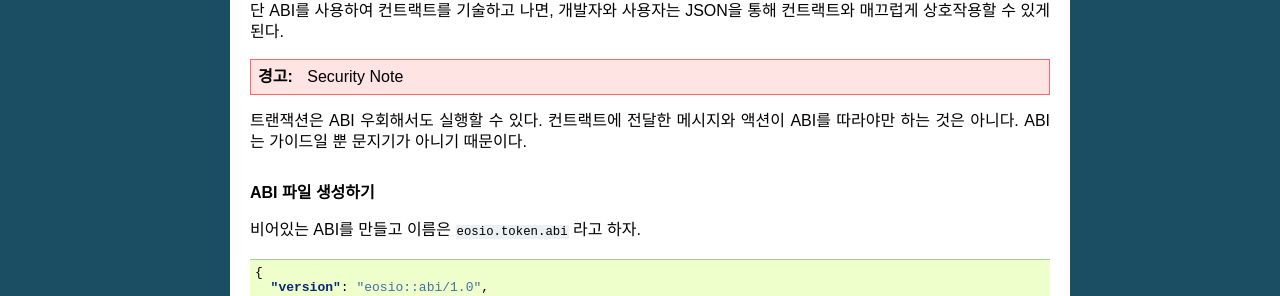
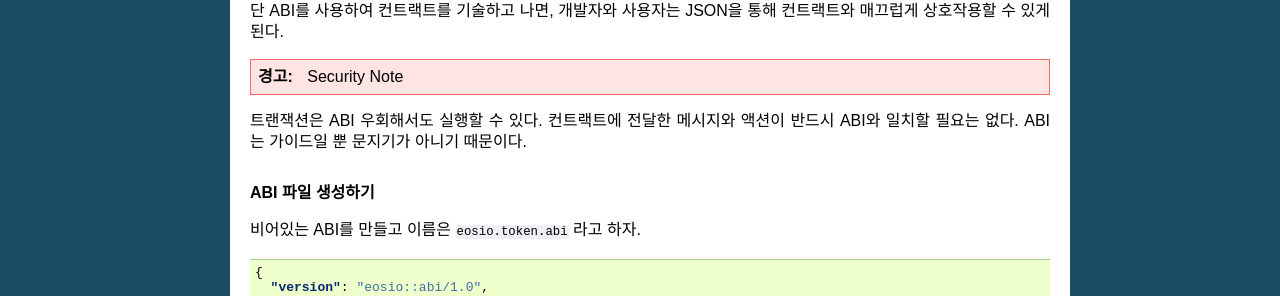
Before and after one commit to eosdevkr/eosio-doc, a Sphinx documentation site: the page built from docs/eosio-home/the-abi.rst, in a window 1280 px wide and 900 px high. Shown: the part 404-700 px from the top of the window. Built offline with Sphinx 7.4.7, drawn with Linux system fonts in a browser that asks for light colours.

Commit message:
Update docs/eosio-home/the-abi.rst
Co-Authored-By: code0xff <31336310+code0xff@users.noreply.github.com>

```diff
--- a/docs/eosio-home/the-abi.rst
+++ b/docs/eosio-home/the-abi.rst
@@ -20,7 +20,7 @@ Application Binary Interface(ABI)는 사용자 액션의 JSON과 Binary 표현
 .. warning:: Security Note
 
 트랜잭션은 ABI 우회해서도 실행할 수 있다.
-컨트랙트에 전달한 메시지와 액션이 ABI를 따라야만 하는 것은 아니다.
+컨트랙트에 전달한 메시지와 액션이 반드시 ABI와 일치할 필요는 없다.
 ABI는 가이드일 뿐 문지기가 아니기 때문이다.
 
 .. rubric:: ABI 파일 생성하기
```
